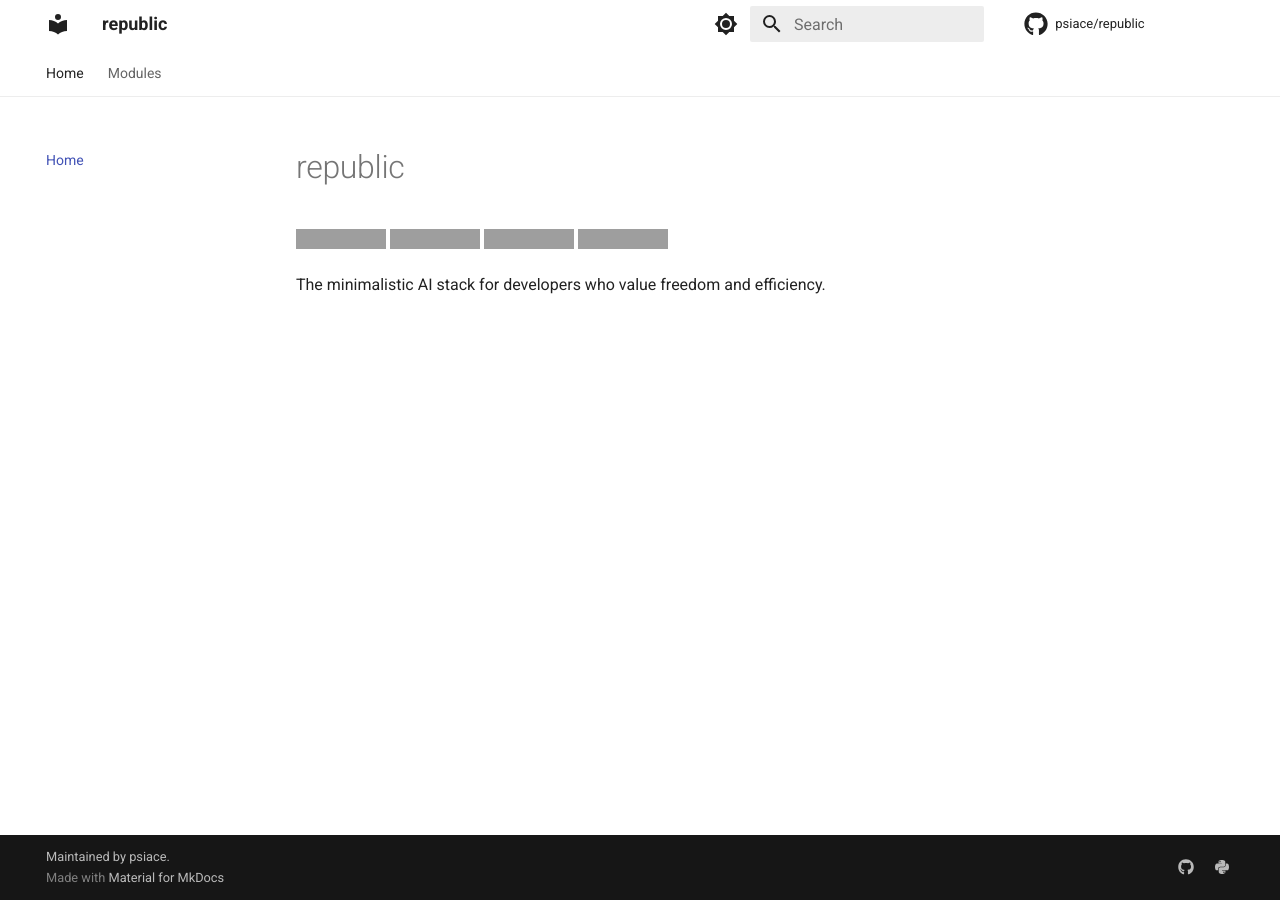
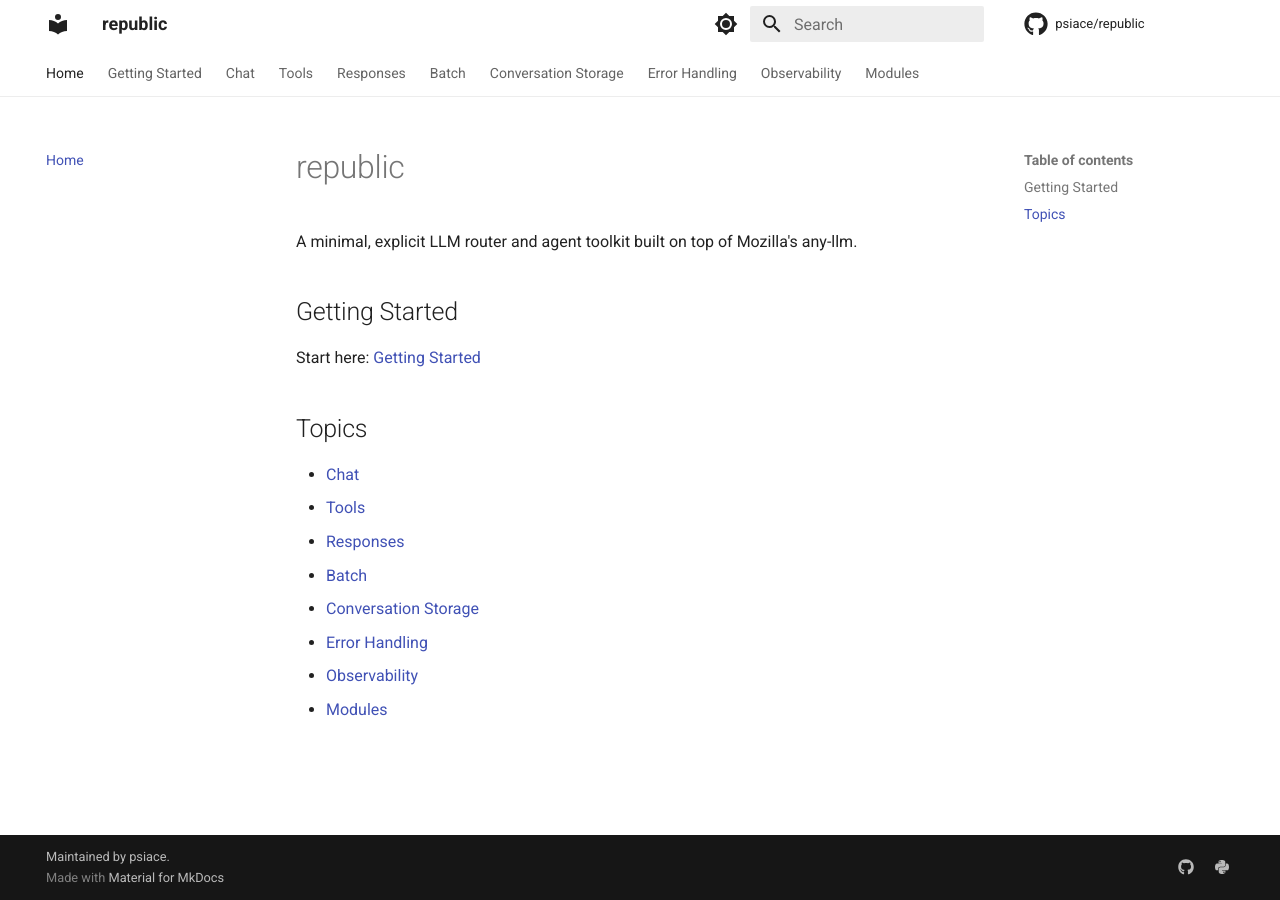
Before and after one commit to PsiACE/republic, an MkDocs documentation site: the page built from docs/index.md, in a window 1280 px wide. Built offline with MkDocs 1.6.1 and Material for MkDocs 9.7.7, drawn with Linux system fonts in a browser that asks for light colours; comment, search, counter and statistics services are not loaded; grey boxes are pictures that could not be loaded.

```diff
--- a/docs/index.md
+++ b/docs/index.md
@@ -1,8 +1,18 @@
 # republic
 
-[![Release](https://img.shields.io/github/v/release/psiace/republic)](https://img.shields.io/github/v/release/psiace/republic)
-[![Build status](https://img.shields.io/github/actions/workflow/status/psiace/republic/main.yml?branch=main)](https://github.com/psiace/republic/actions/workflows/main.yml?query=branch%3Amain)
-[![Commit activity](https://img.shields.io/github/commit-activity/m/psiace/republic)](https://img.shields.io/github/commit-activity/m/psiace/republic)
-[![License](https://img.shields.io/github/license/psiace/republic)](https://img.shields.io/github/license/psiace/republic)
+A minimal, explicit LLM router and agent toolkit built on top of Mozilla's any-llm.
 
-The minimalistic AI stack for developers who value freedom and efficiency.
+## Getting Started
+
+Start here: [Getting Started](getting-started.md)
+
+## Topics
+
+- [Chat](chat.md)
+- [Tools](tools.md)
+- [Responses](responses.md)
+- [Batch](batch.md)
+- [Conversation Storage](storage.md)
+- [Error Handling](errors.md)
+- [Observability](observability.md)
+- [Modules](modules.md)
--- a/mkdocs.yml
+++ b/mkdocs.yml
@@ -9,13 +9,22 @@ copyright: Maintained by <a href="https://psiace.com">psiace</a>.
 
 nav:
   - Home: index.md
+  - Getting Started: getting-started.md
+  - Chat: chat.md
+  - Tools: tools.md
+  - Responses: responses.md
+  - Batch: batch.md
+  - Conversation Storage: storage.md
+  - Error Handling: errors.md
+  - Observability: observability.md
   - Modules: modules.md
 plugins:
   - search
   - mkdocstrings:
       handlers:
         python:
-          paths: ["src/republic"]
+          paths: ["src"]
+
 theme:
   name: material
   feature:
```
Also changed, not shown: README.md (+24 -48 lines), docs/batch.md (added, +12 -0 lines), docs/chat.md (added, +41 -0 lines), docs/errors.md (added, +16 -0 lines), docs/getting-started.md (added, +28 -0 lines), docs/modules.md (+11 -1 lines), docs/observability.md (added, +9 -0 lines), docs/responses.md (added, +17 -0 lines), docs/storage.md (added, +11 -0 lines), docs/tools.md (added, +51 -0 lines).
